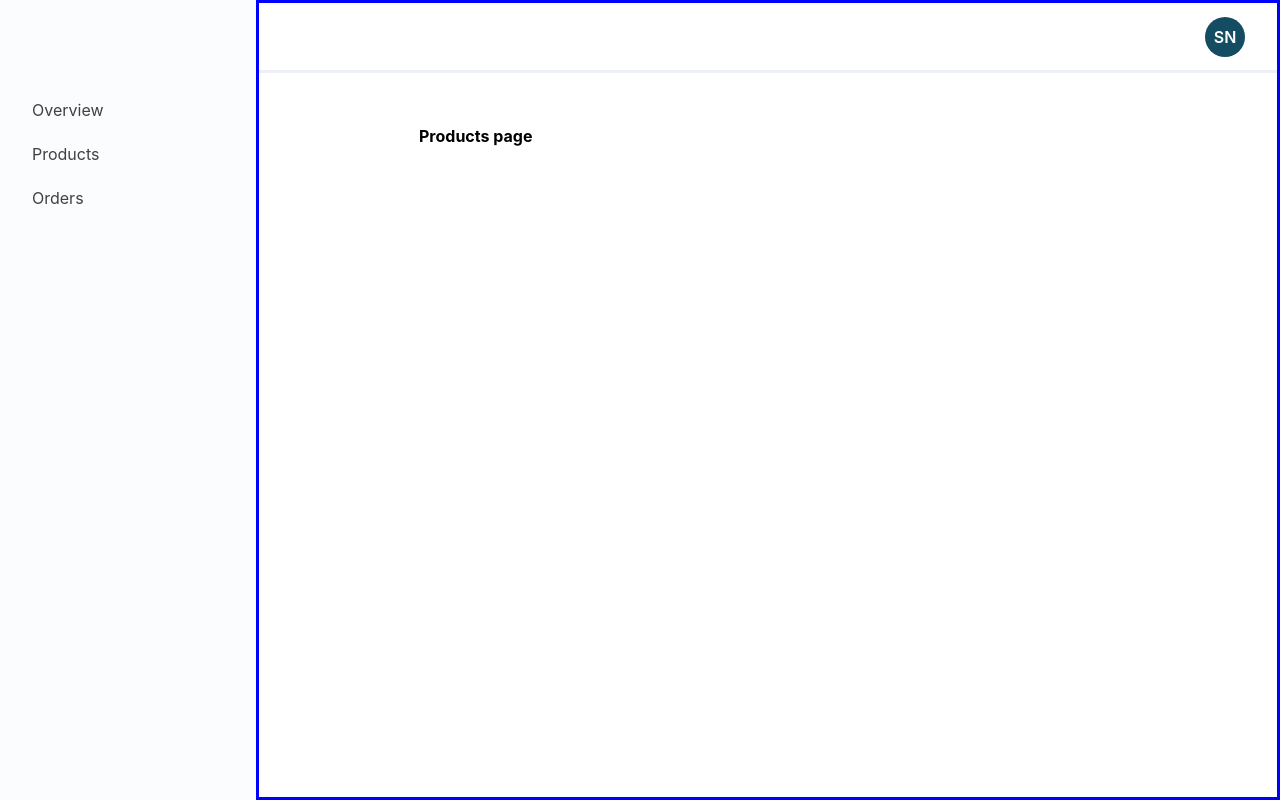
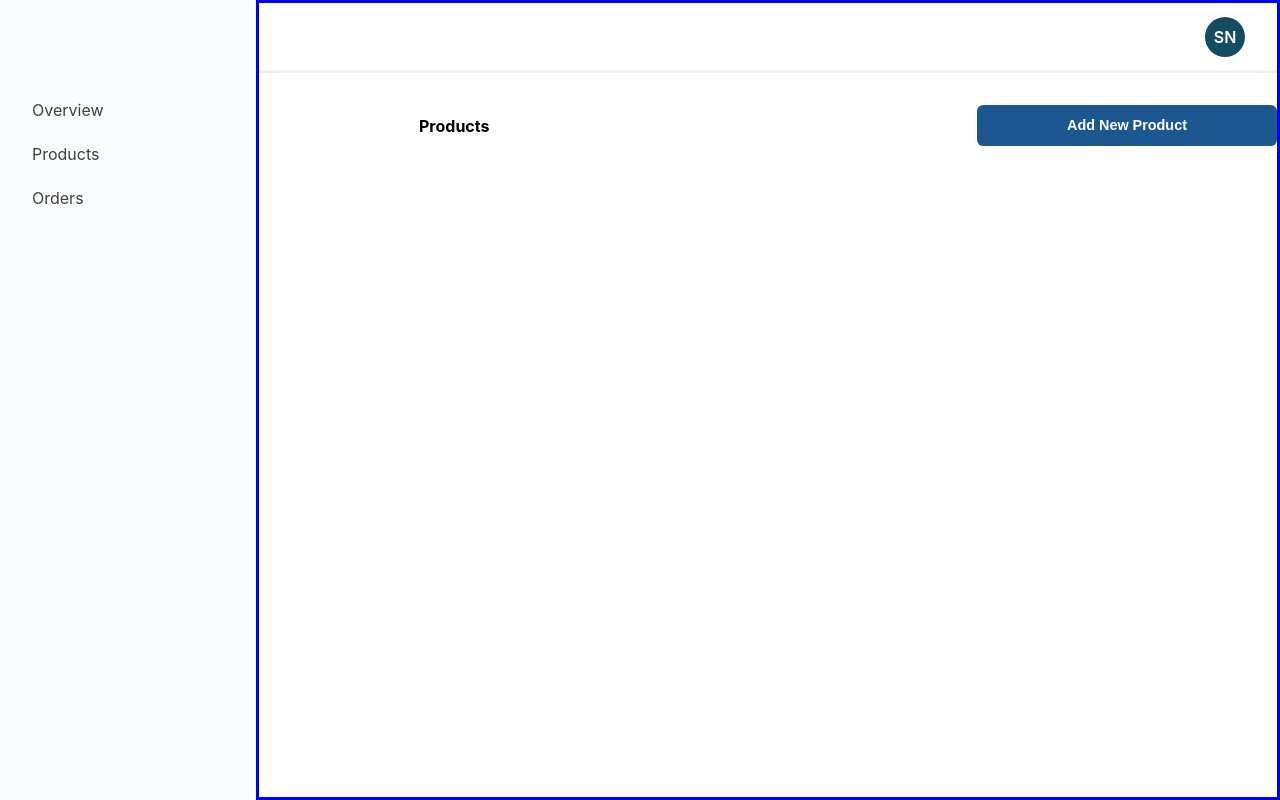
Before and after one commit to Jeezman/tora, a Next.js app in the folder client/: page /dashboard/products in a window 1280 px wide. Built offline with nearby package versions, Linux system fonts and the light colour scheme.

Commit message:
Update product and dashboard page

```diff
--- /dev/null
+++ b/client/components/shared/Button.tsx
@@ -0,0 +1,9 @@
+import styles from '../../styles/Button.module.css'
+
+interface Props {
+    children: React.ReactNode;
+}
+
+export const Button = ({ children }: Props) => {
+   return <button className={`${styles.btn} ${styles.btn_primary}`}>{children}</button>
+}
--- a/client/pages/dashboard/products.tsx
+++ b/client/pages/dashboard/products.tsx
@@ -1,9 +1,14 @@
 import { DashboardLayout } from "../../components/DashboardLayout";
+import { Button } from "../../components/shared/Button";
+import styles from '../../styles/Product.module.css'
 
  function Products() {
   return (
     <section>
-      <h1>Products page</h1>
+      <div className={styles.top}>
+        <h1>Products</h1>
+        <Button>Add New Product</Button>
+      </div>
     </section>
   );
 }
--- /dev/null
+++ b/client/styles/Button.module.css
@@ -0,0 +1,32 @@
+.btn {
+  display: inline-block;
+  font-weight: 700;
+  text-align: center;
+  vertical-align: middle;
+  background-color: transparent;
+  border: 0 solid transparent;
+  padding: 0.5rem 1.5rem;
+  font-size: 0.9rem;
+  line-height: 1.75;
+  border-radius: 0.4rem;
+  display: flex;
+  align-items: center;
+  min-width: 300px;
+  justify-content: center;
+  cursor: pointer;
+}
+
+.btn:hover {
+    opacity: 0.85;
+}
+
+.btn:disabled {
+    cursor: not-allowed;
+    opacity: 0.85;
+}
+
+.btn_primary {
+    background-color: rgb(28, 88, 143);
+    border-color: rgb(28, 88, 143);
+    color: #fff;
+}
--- /dev/null
+++ b/client/styles/Product.module.css
@@ -0,0 +1,7 @@
+
+
+.top {
+    display: flex;
+    align-items: center;
+    justify-content: space-between;
+}
--- a/client/styles/globals.css
+++ b/client/styles/globals.css
@@ -13,4 +13,5 @@ a {
 
 * {
   box-sizing: border-box;
+  margin: 0;
 }
```
Also changed, not shown: client/pages/dashboard/index.tsx (+14 -1 lines).
